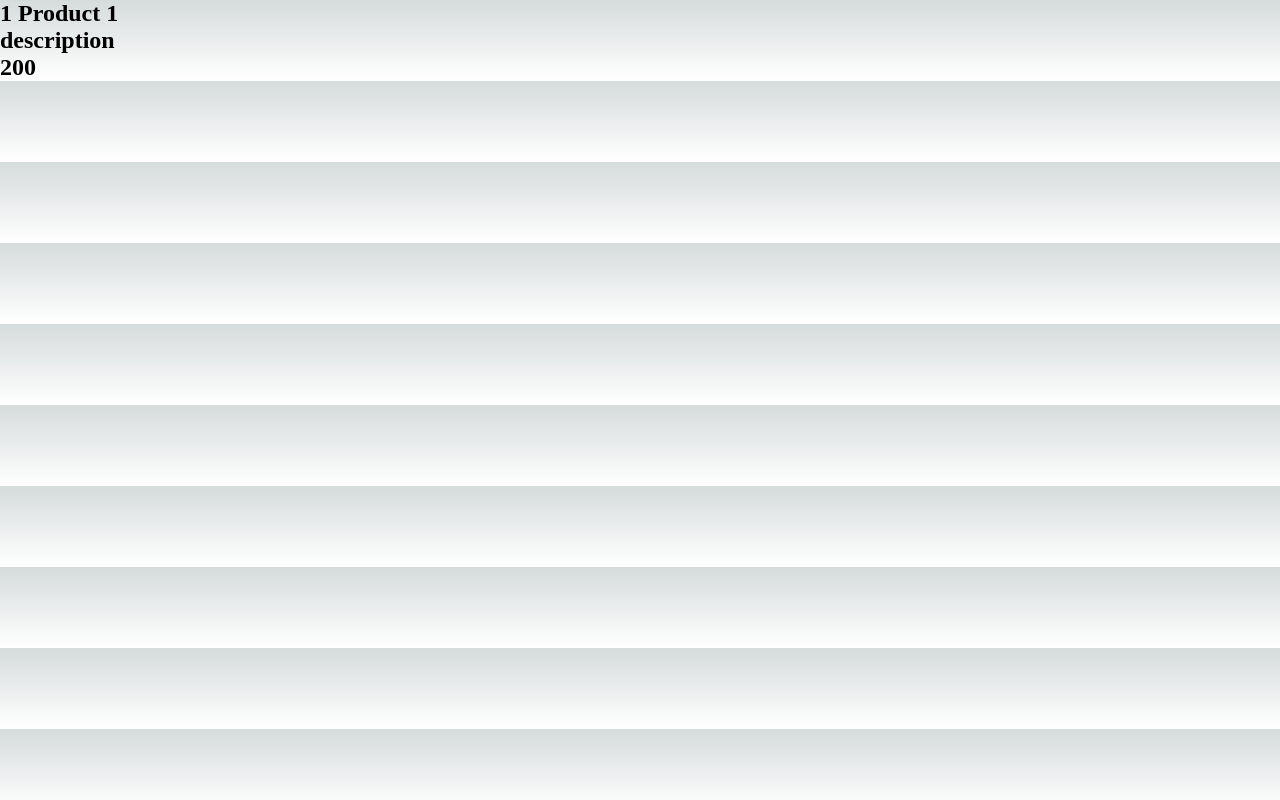
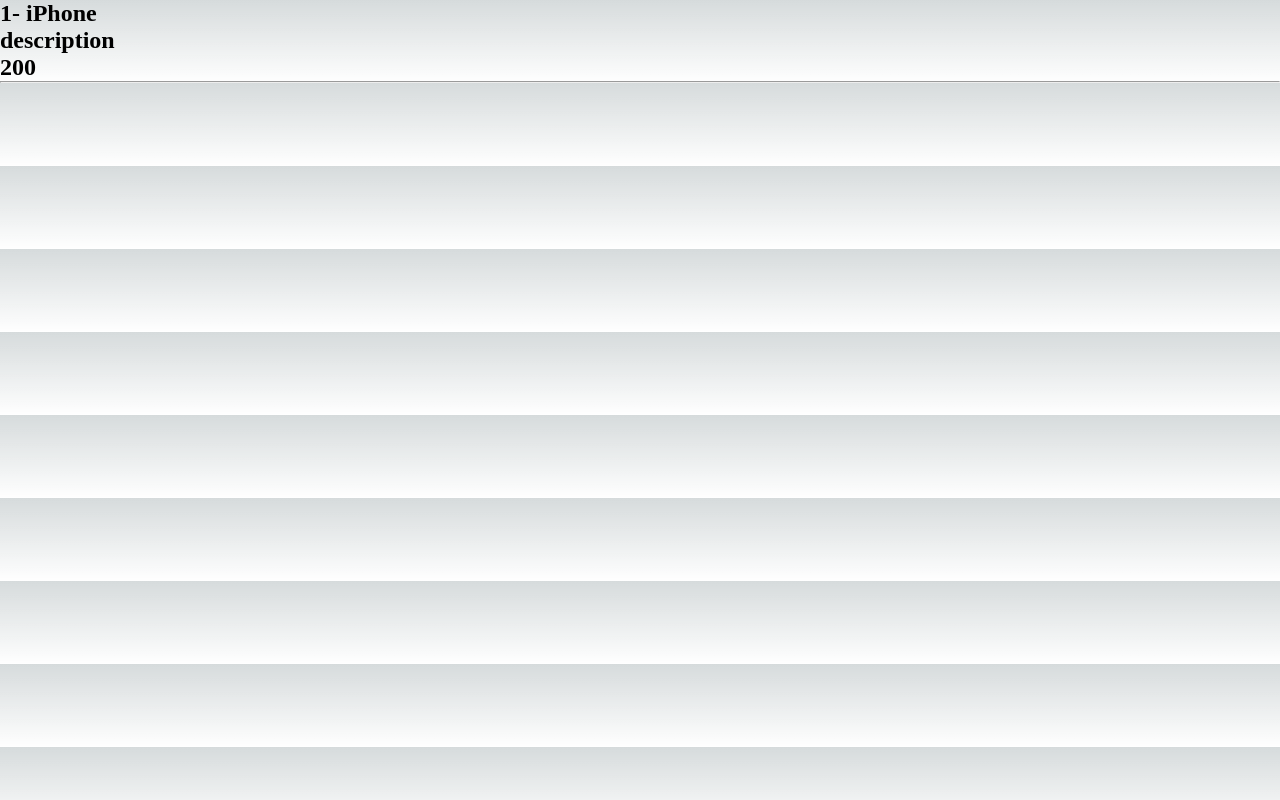
Before and after one commit to Shams425/Learning-next-js, a Next.js app: page /products/1 in a window 1280 px wide. Built offline with nearby package versions, Linux system fonts and the light colour scheme; data requests are answered from the project's data file.

Commit message:
applying the ISR with getStaticPath fallback

```diff
--- a/db.json
+++ b/db.json
@@ -2,25 +2,25 @@
   "products": [
     {
       "id": 1,
-      "name": "Product 1",
+      "name": "iPhone",
       "description": "description",
       "price": 200
     },
     {
       "id": 2,
-      "name": "Product 2",
+      "name": "SAMSUNG",
       "description": "Product 2 description",
       "price": 400
     },
     {
       "id": 3,
-      "name": "Product 3",
+      "name": "HUAWEI",
       "description": "Product 3 description",
       "price": 800
     },
     {
       "id": 4,
-      "name": "Product 4",
+      "name": "TECHNO",
       "description": "Product 4 description",
       "price": 500
     }
--- a/src/pages/products/[productId].js
+++ b/src/pages/products/[productId].js
@@ -1,11 +1,19 @@
+import { useRouter } from "next/router";
+
 export default function Product({ product }) {
+  const router = useRouter();
+
+  if (router.isFallback) {
+    return <h1>Loading ...</h1>;
+  }
   return (
     <>
       <h2>
-        {product.id} {product.name}
+        {product.id}- {product.name}
       </h2>
       <h2>{product.description}</h2>
       <h2>{product.price}</h2>
+      <hr />
     </>
   );
 }
@@ -16,14 +24,8 @@
       {
         params: { productId: "1" },
       },
-      {
-        params: { productId: "2" },
-      },
-      {
-        params: { productId: "3" },
-      },
     ],
-    fallback: false,
+    fallback: true,
   };
 }
 
```
